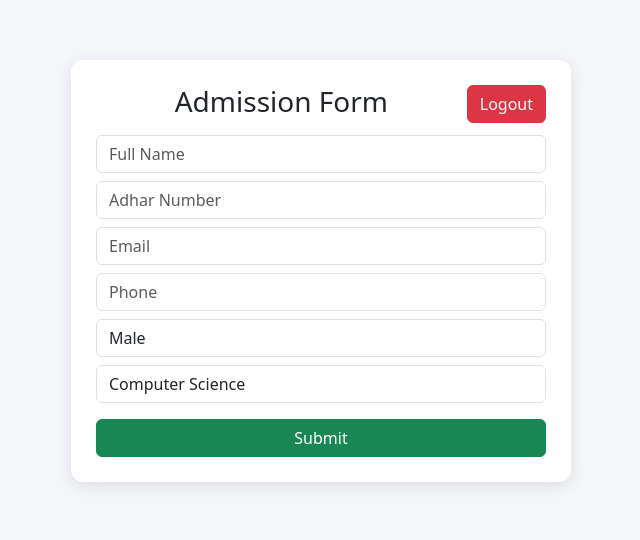
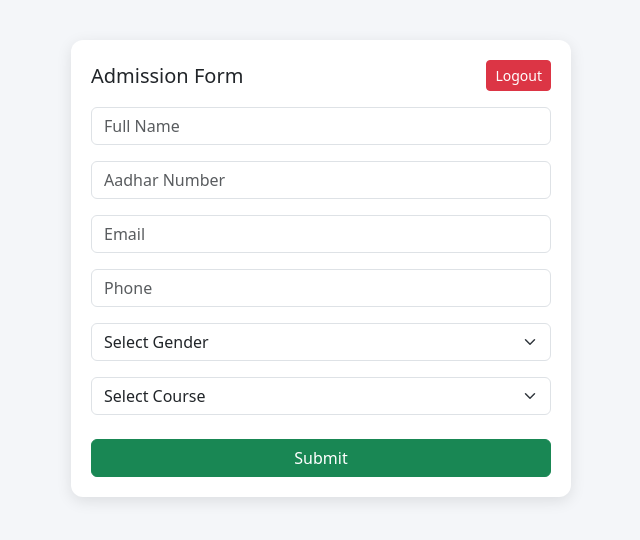
Before and after one commit to Praveen8584/project, a Flask app: page /add in a window 1280 px wide. Shown: the top 540 px of the page, without its empty margins (319-959 px from the left). Run offline with Flask 3, Linux system fonts and the light colour scheme.

Commit message:
Update form.html

```diff
--- a/templates/form.html
+++ b/templates/form.html
@@ -1,6 +1,8 @@
 <!DOCTYPE html>
-<html>
+<html lang="en">
 <head>
+<meta charset="UTF-8">
+<meta name="viewport" content="width=device-width, initial-scale=1.0">
 <title>Add Student</title>
 
 <!-- Bootstrap -->
@@ -12,22 +14,34 @@
     }
 
     .form-box {
+        width: 100%;
         max-width: 500px;
-        margin: 60px auto;
-        padding: 25px;
+        margin: auto;
+        margin-top: 40px;
+        padding: 20px;
         background: #fff;
         border-radius: 12px;
         box-shadow: 0 4px 15px rgba(0,0,0,0.1);
+    }
+
+    @media (max-width: 576px) {
+        .form-box {
+            margin-top: 20px;
+            padding: 15px;
+        }
     }
 </style>
 </head>
 
 <body>
 
+<div class="container">
+    <div class="form-box">
 
-<div class="form-box">
-    <a href="/logout" class="btn btn-danger float-end">Logout</a>
-    <h3 class="text-center mb-3">Admission Form</h3>
+        <div class="d-flex justify-content-between align-items-center mb-3">
+            <h5 class="mb-0">Admission Form</h5>
+            <a href="/logout" class="btn btn-danger btn-sm">Logout</a>
+        </div>
 
         <!-- Success Message -->
         {% if success %}
@@ -37,28 +51,33 @@
         {% endif %}
 
         <form method="POST">
-        <input type="text" name="name" placeholder="Full Name" class="form-control mb-2" required>
 
-        <input type="text" name="adhar" placeholder="Adhar Number" class="form-control mb-2" required>
+            <input type="text" name="name" placeholder="Full Name" class="form-control mb-3" required>
 
-        <input type="email" name="email" placeholder="Email" class="form-control mb-2" required>
+            <input type="text" name="adhar" placeholder="Aadhar Number" class="form-control mb-3" required>
 
-        <input type="text" name="phone" placeholder="Phone" class="form-control mb-2" required>
+            <input type="email" name="email" placeholder="Email" class="form-control mb-3" required>
 
-        <select name="gender" class="form-control mb-2">
+            <input type="tel" name="phone" placeholder="Phone" class="form-control mb-3" required>
+
+            <select name="gender" class="form-select mb-3" required>
+                <option value="">Select Gender</option>
                 <option>Male</option>
                 <option>Female</option>
             </select>
 
-        <select name="course" class="form-control mb-3">
+            <select name="course" class="form-select mb-4" required>
+                <option value="">Select Course</option>
                 <option>Computer Science</option>
                 <option>Mechanical</option>
                 <option>Civil</option>
             </select>
 
-        <button class="btn btn-success w-100">Submit</button>
+            <button type="submit" class="btn btn-success w-100">Submit</button>
+
         </form>
 
+    </div>
 </div>
 
 <!-- Auto Hide Script -->
```
Lines whose indentation alone changed are shown as unchanged.
